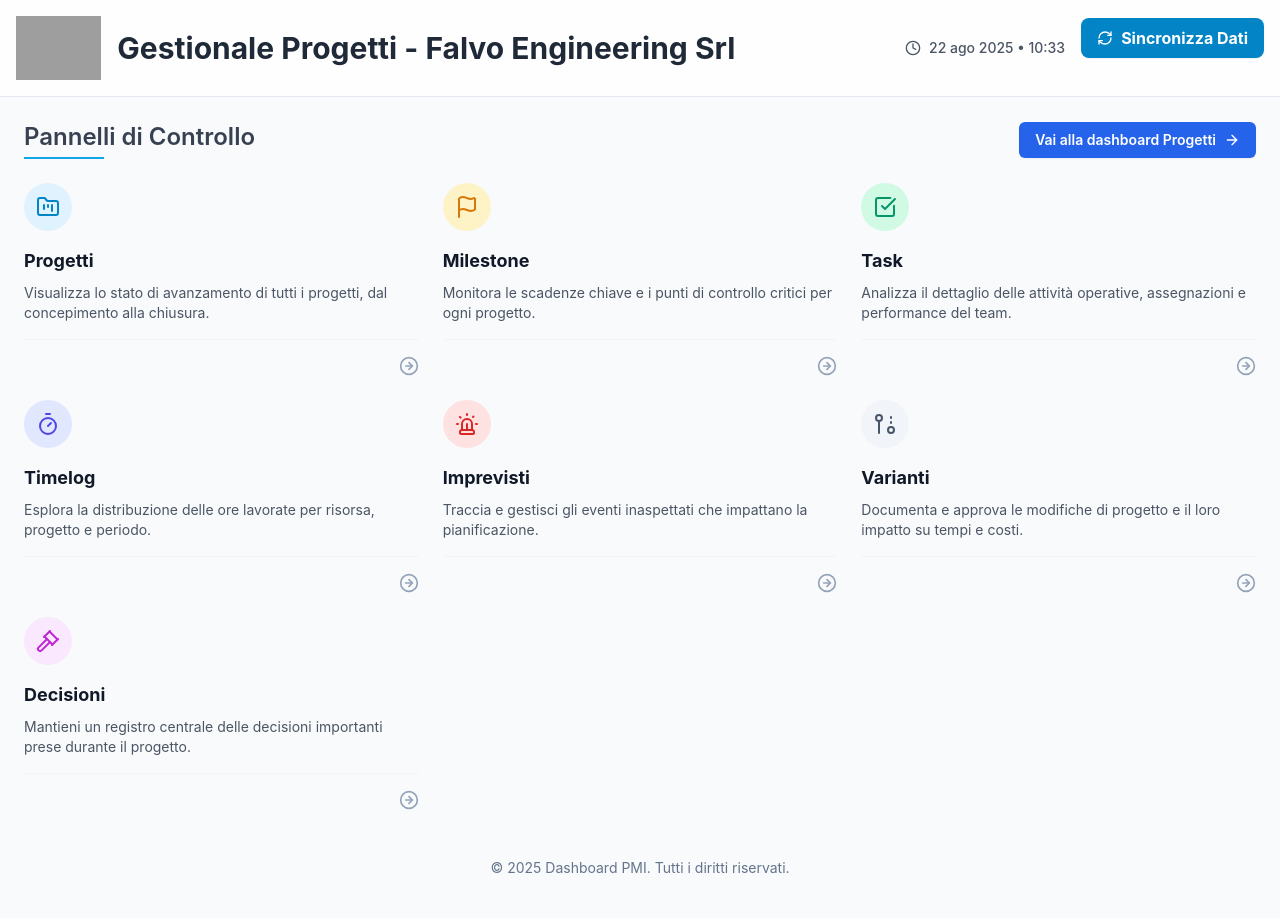
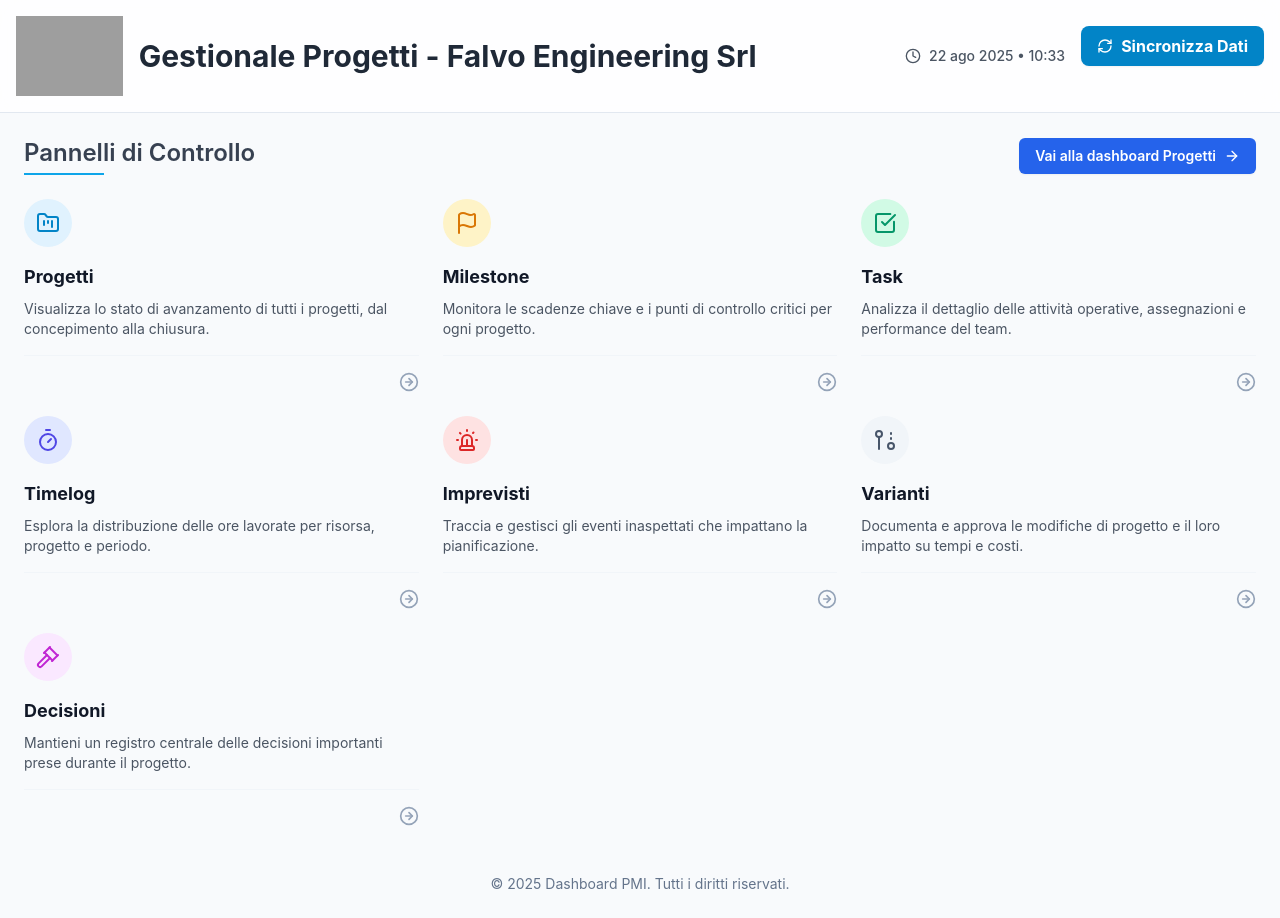
Before and after one commit to giuseppepassaniti/mvp2_pm, a website: page index.html in a window 1280 px wide. Drawn offline with nearby package versions, Linux system fonts and the light colour scheme; grey boxes are pictures that could not be loaded; a web font is replaced by a local one.

Commit message:
Update index.html

```diff
--- a/index.html
+++ b/index.html
@@ -63,7 +63,7 @@
         <header class="sticky top-0 bg-white/80 backdrop-blur-lg border-b border-slate-200 z-10 w-full">
             <div class="container mx-auto flex justify-between items-center p-4">
                 <div class="flex items-center">
-                    <img src="https://i.imgur.com/pQcpZMW.png" alt="Logo Falvo Engineering Srl" class="h-16 w-auto mr-4">
+                    <img src="https://i.imgur.com/pQcpZMW.png" alt="Logo Falvo Engineering Srl" class="h-20 w-auto mr-4">
                     <h1 class="text-3xl font-bold text-gray-800">Gestionale Progetti - Falvo Engineering Srl</h1>
                 </div>
                 <!-- SEZIONE AGGIORNAMENTO DATI -->
```
